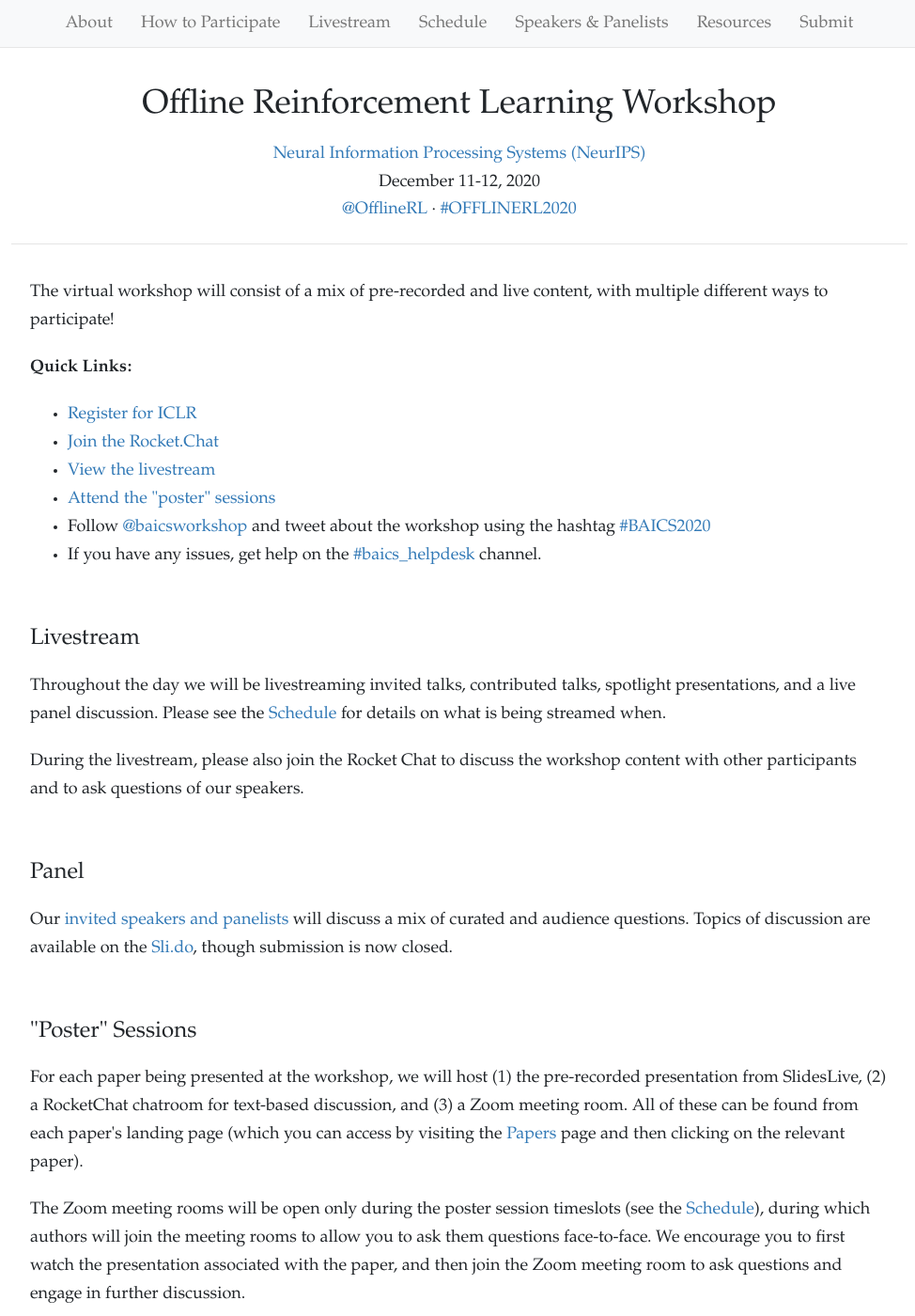
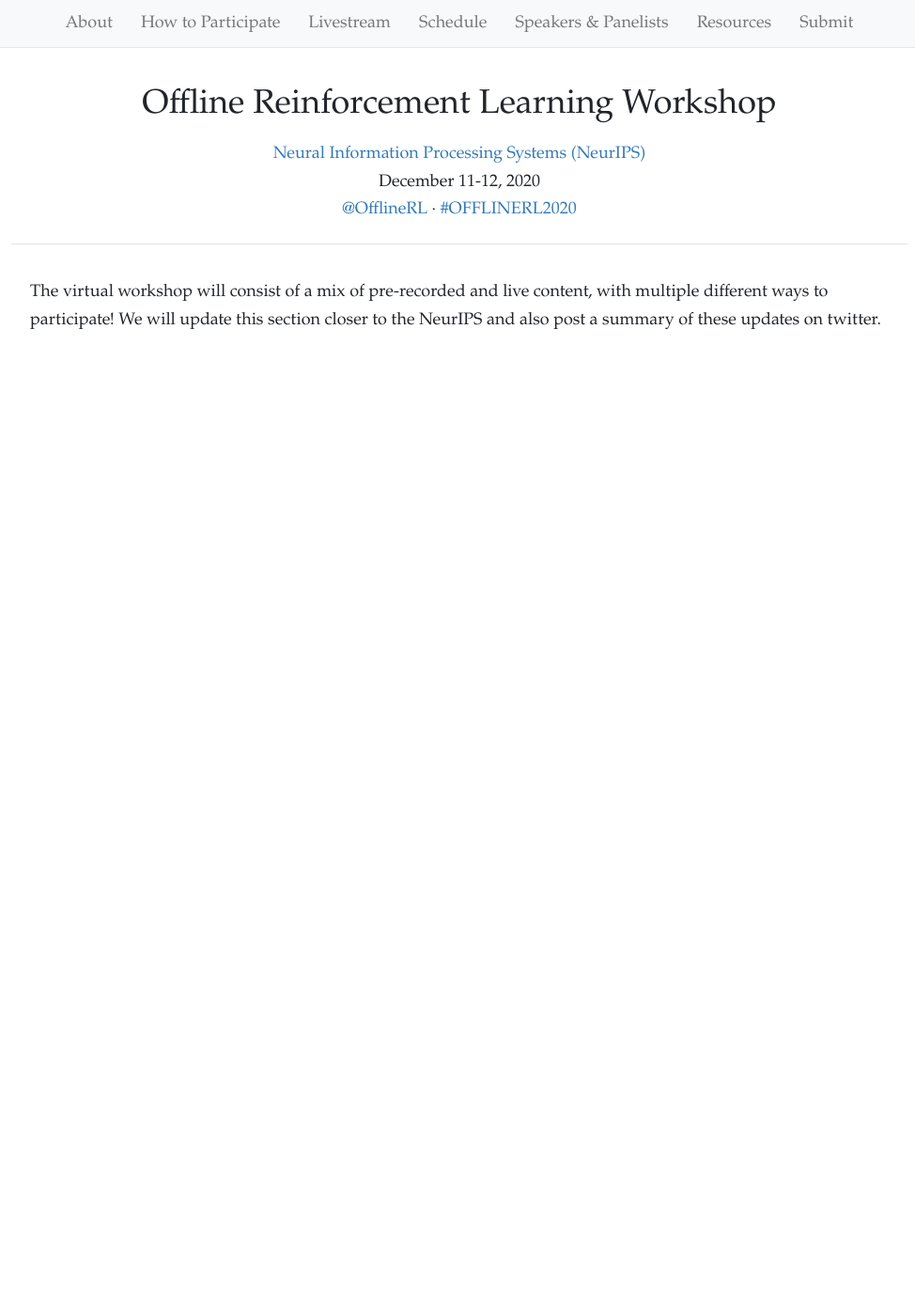
Before and after one commit to offline-rl-neurips/offline-rl-neurips.github.io, a Jekyll site: the page built from format.html, in a window 1280 px wide and 1400 px high. Shown: the whole window at 94% size, without its empty margins (151-1125 px from the left). Built offline with Jekyll 4.4.1, drawn with Linux system fonts in a browser that asks for light colours; nearby versions of some CDN libraries; some of the changed text lies outside the part shown.

Commit message:
Update format.html

```diff
--- a/format.html
+++ b/format.html
@@ -3,8 +3,9 @@
 ---
 
 <div class="row">
-<p>The virtual workshop will consist of a mix of pre-recorded and live content, with multiple different ways to participate!</p>
-<p><b>Quick Links:</b></p>
+<p>The virtual workshop will consist of a mix of pre-recorded and live content, with multiple different ways to participate! We will update this section closer to the NeurIPS and also post a summary of these updates on twitter.</p>
+</div>
+<!-- <p><b>Quick Links:</b></p>
 <div class="break"></div>
 <ul>
 	<li><a href="https://iclr.cc/Register/view-registration" target="_default">Register for ICLR</a></li>
@@ -47,4 +48,4 @@
 <h3>Code of Conduct</h3>
 <div class="break"></div>
 <p>By participating in any of the BAICS events, including the meet-and-greets, chatrooms, panel, and poster sessions, you agree to follow the <a href="https://iclr.cc/public/CodeOfConduct" target="_blank">ICLR Code of Conduct</a>.</p>
-</div>
+</div> -->
```
